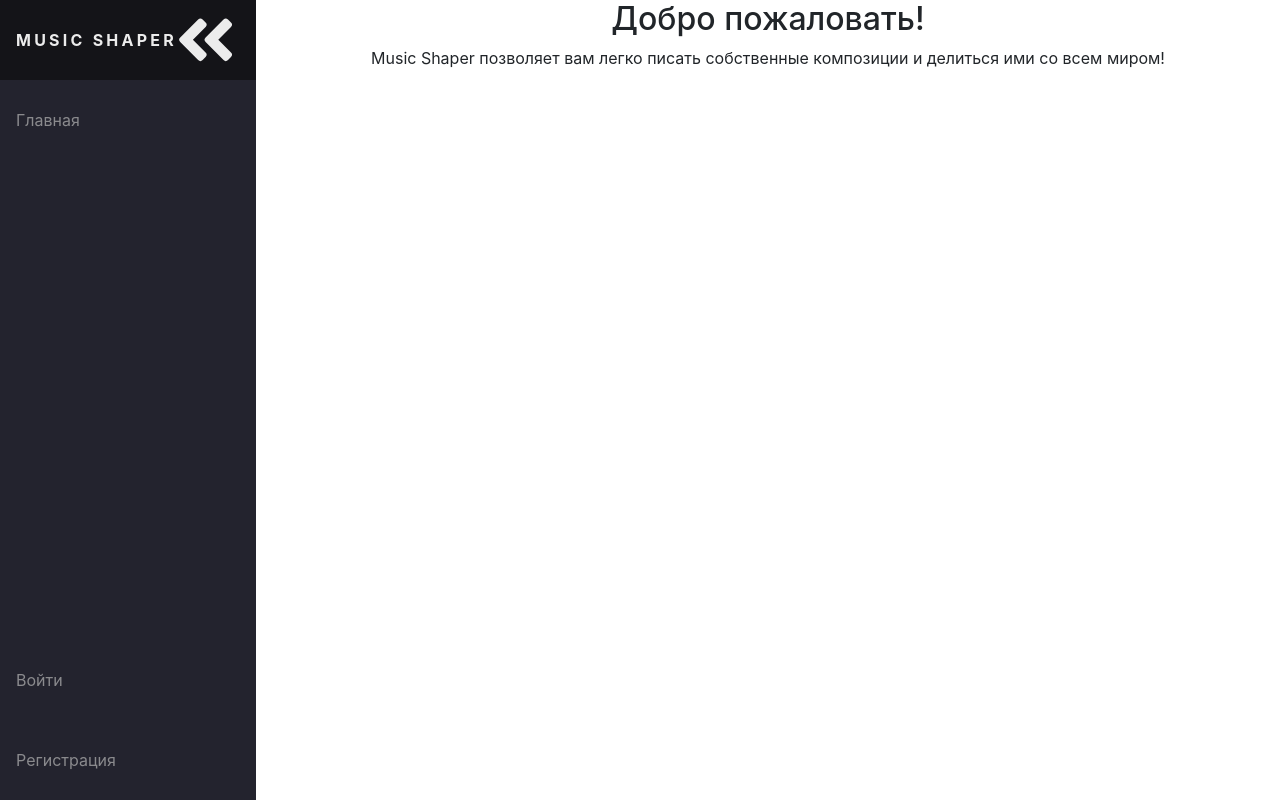
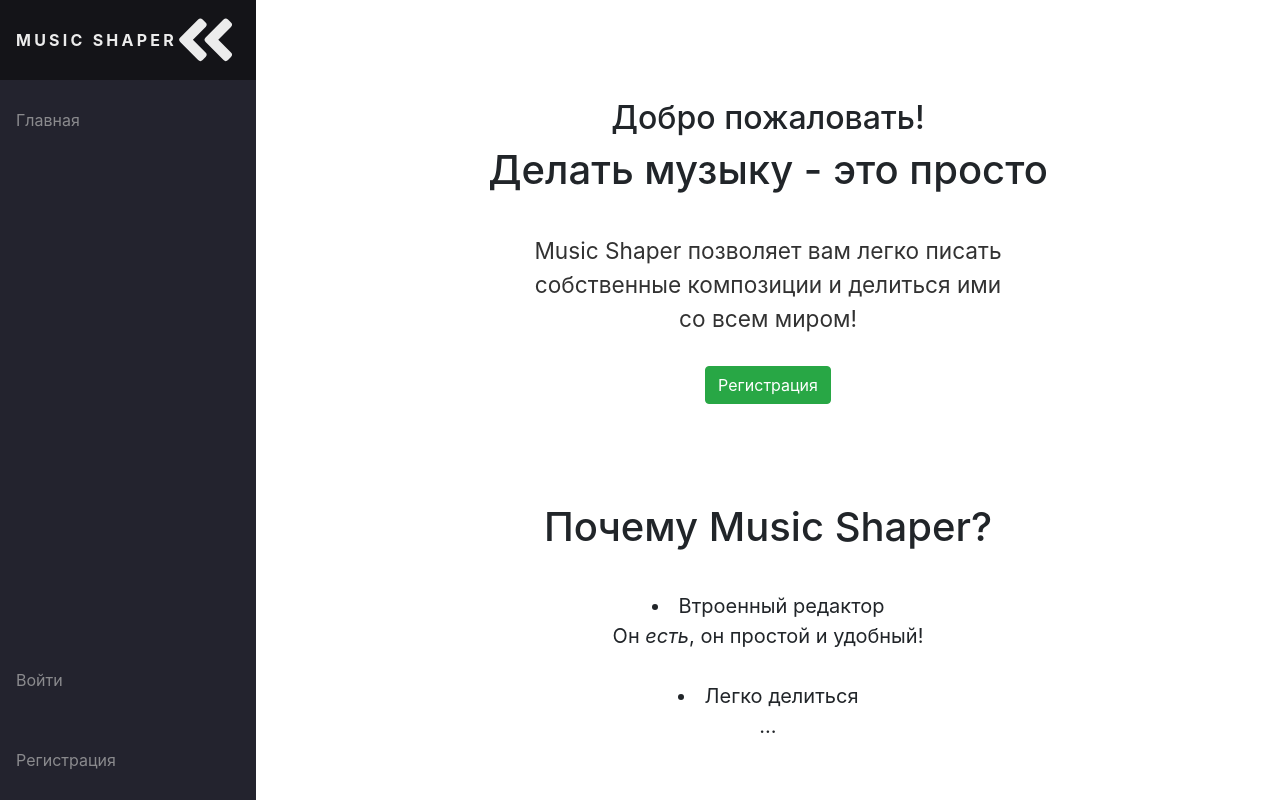
Before and after one commit to korsilyn/MusicShaper, a Django app: page / in a window 1280 px wide. Run offline with Django 3.2, Linux system fonts and the light colour scheme; some libraries are stand-ins or nearby versions.

Commit message:
index rework #1

```diff
--- a/main/templates/index.html
+++ b/main/templates/index.html
@@ -2,13 +2,68 @@
 
 {% block 'title' %}Главная страница{% endblock %}
 
+{% block 'head' %}
+    <style>
+        .description {
+            font-size: 17pt;
+            color: rgb(50, 50, 50);
+            word-wrap: break-word;
+        }
+
+        .desc-header > .description {
+            max-width: 50%;
+            margin-left: auto;
+            margin-right: auto;
+            margin-bottom: 30px;
+        }
+
+        .block {
+            margin-top: 10%;
+        }
+
+        h1 {
+            margin-bottom: 40px;
+        }
+
+        .block > li {
+            font-size: 15pt;
+            margin-bottom: 30px;
+        }
+    </style>
+{% endblock %}
+
 {% block 'body' %}
-    <div class="text-center">
-        <h2>Добро пожаловать!</h2>
+    {% if not user.is_authenticated %}
+        <div class="text-center" style="margin-top: 10%;">
+            <div class="block">
+                <h2>Добро пожаловать!</h2>
+                <h1>Делать музыку - это просто</h1>
+                <div class="desc-header">
+                    <div class="description">
+                        Music Shaper позволяет вам легко писать собственные композиции и делиться ими со всем миром! <br>
+                    </div>
+                </div>
 
-        <p>
-            <title>Делать музыку - это просто</title>
-            Music Shaper позволяет вам легко писать собственные композиции и делиться ими со всем миром! <br>
-        </p>
-    </div>
+                <a class="btn btn-success" href="{% url 'register' %}">
+                    Регистрация
+                </a>
+            </div>
+
+            <div class="block">
+                <h1>Почему Music Shaper?</h1>
+                <li>
+                    Втроенный редактор
+                    <p>
+                        Он <i>есть</i>, он простой и удобный!
+                    </p>
+                </li>
+                <li>
+                    Легко делиться
+                    <p>
+                        ...
+                    </p>
+                </li>
+            </div>
+        </div>
+    {% endif %}
 {% endblock %}
```
